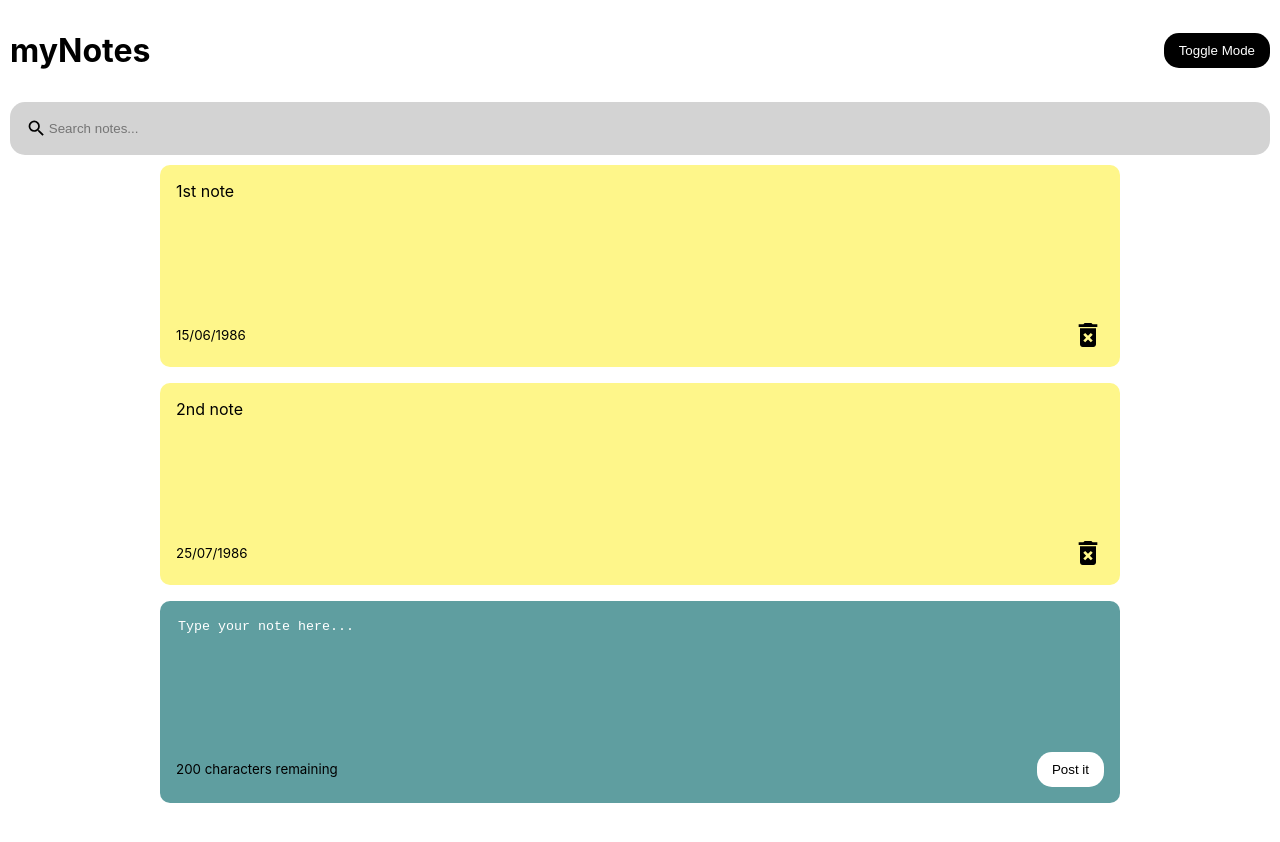
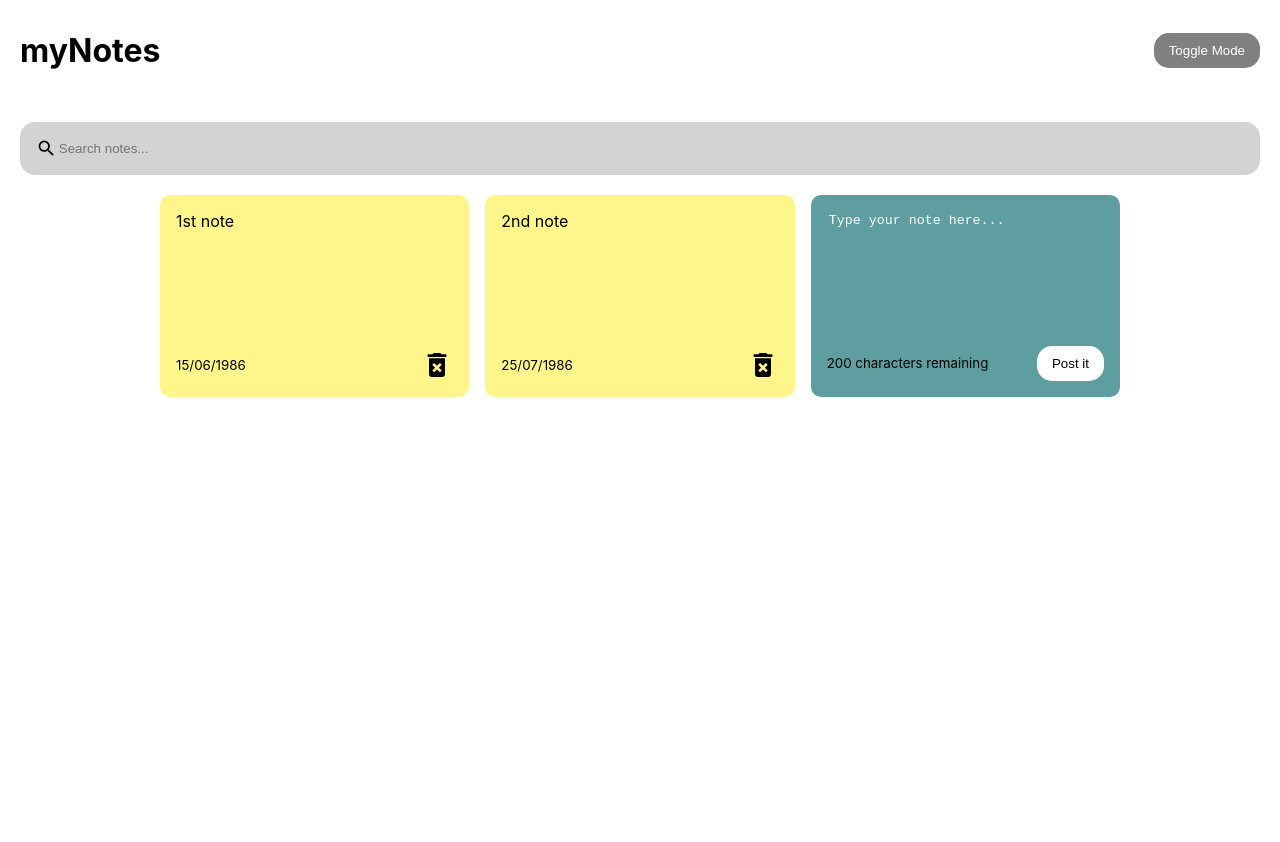
Before and after one commit to krisjwood/react-notes-app, a React (Create React App) app: page / in a window 1280 px wide. Shown: the top 842 px of the page. Before the commit the page ends 803 px from the top, so only its background shows below. Built offline with nearby package versions, Linux system fonts and the light colour scheme.

Commit message:
toggle dark mode functionality

```diff
--- a/src/App.js
+++ b/src/App.js
@@ -1,6 +1,6 @@
 import React from 'react'
 
-import { useState } from "react"
+import { useState, useEffect } from "react"
 import NotesList from "./components/NotesList"
 import { nanoid } from 'nanoid'
 import Search from "./components/Search"
@@ -21,6 +21,12 @@ const App = () => {
   ])
   const [searchText, setSearchText] = useState("")
 
+  const [darkMode, setDarkMode] = useState(false)
+
+  useEffect(() => {
+
+  })
+
   const AddNote = (text) => {
     const date = new Date()
     const newNote = {
@@ -39,7 +45,8 @@ const App = () => {
 
   return (
   <>
-  <Header />
+   <div className={`${darkMode && 'dark-mode'}`}>
+      <Header handleToggleDarkMode={setDarkMode} />
       <Search handleSearch={setSearchText} />
       <div className="container">
         <NotesList
@@ -47,6 +54,7 @@ const App = () => {
           handleAdd={AddNote}
           deleteNote={deleteNote} />
       </div>
+  </div>
   </>
   )}
 
--- a/src/components/Header.js
+++ b/src/components/Header.js
@@ -1,10 +1,10 @@
 import React from 'react'
 
-const Header = () => {
+const Header = ({ handleToggleDarkMode }) => {
     return (
         <div className="header">
             <h1>myNotes</h1>
-            <button className="toggleButton">Toggle Mode</button>
+            <button className="toggleButton" onClick={() => handleToggleDarkMode((previousMode) => !previousMode)}>Toggle Mode</button>
         </div>
     )
 }
--- a/src/index.css
+++ b/src/index.css
@@ -18,12 +18,13 @@ code {
   margin-right: auto;
   padding-left: 15px;
   padding-right: 15px;
+  min-height: 100vh;
 }
 
 .notes-list {
   display: grid;
   grid-gap: 1rem;
-  grid-template-columns: repeat(auto-fit, minmax(500px, 1fr));
+  grid-template-columns: repeat(auto-fit, minmax(300px, 1fr));
 }
 
 .note.new {
@@ -80,7 +81,7 @@ textarea::placeholder {
 .search {
   display: flex;
   align-items: center;
-  margin: 10px;
+  margin: 20px;
   background-color: lightgray;
   border-radius: 15px;
   padding: 1em;
@@ -98,19 +99,31 @@ input:focus {
 .toggleButton {
   border-radius: 15px;
   padding: 10px 15px 10px 15px;
-  background-color: black;
+  background-color: grey;
   color:white;
   border: none;
 }
 
 .toggleButton:hover {
   cursor: pointer;
-  background-color: grey;
+  background-color: darkgray;
 }
 
 .header {
   display: flex;
   align-items: center;
   justify-content: space-between;
-  margin: 10px;
+  padding: 10px 20px 10px 20px
 }
+
+.dark-mode {
+  background-color: black;
+}
+
+.dark-mode h1 {
+  color: white;
+}
+
+.dark-mode.toggleButton {
+  background-color: white;
+}
```
Lines whose indentation alone changed are shown as unchanged.
